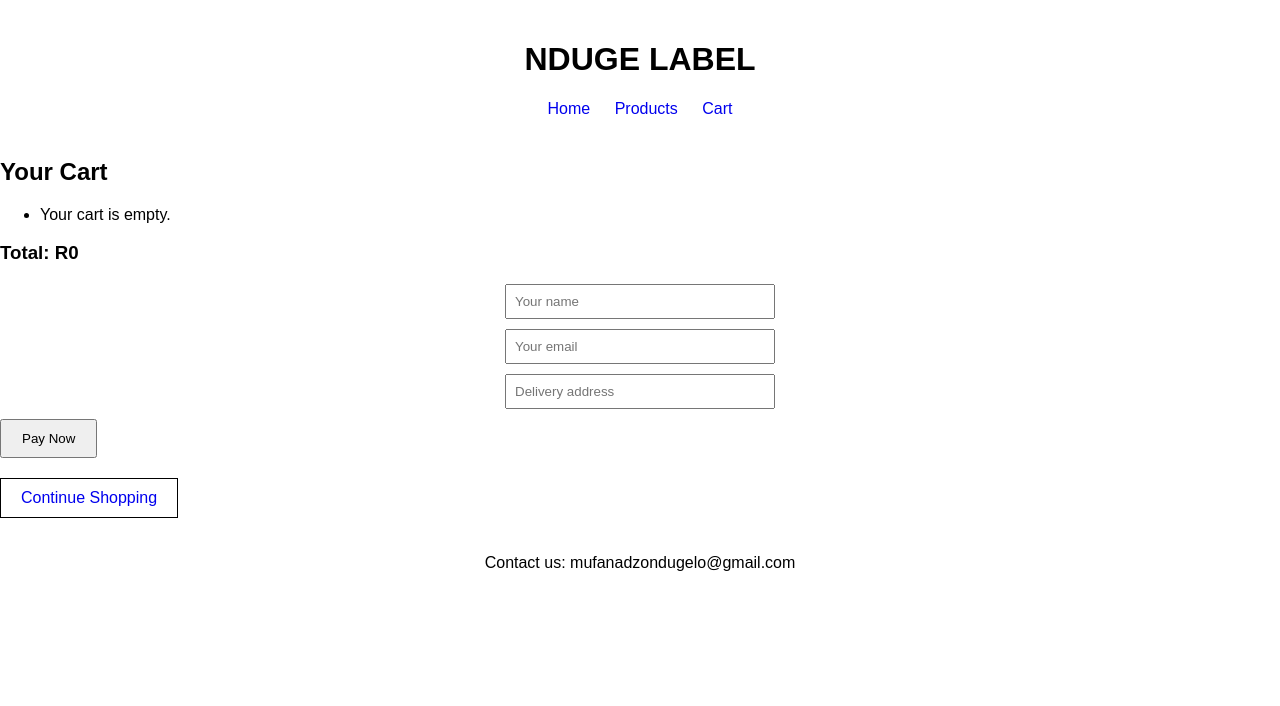
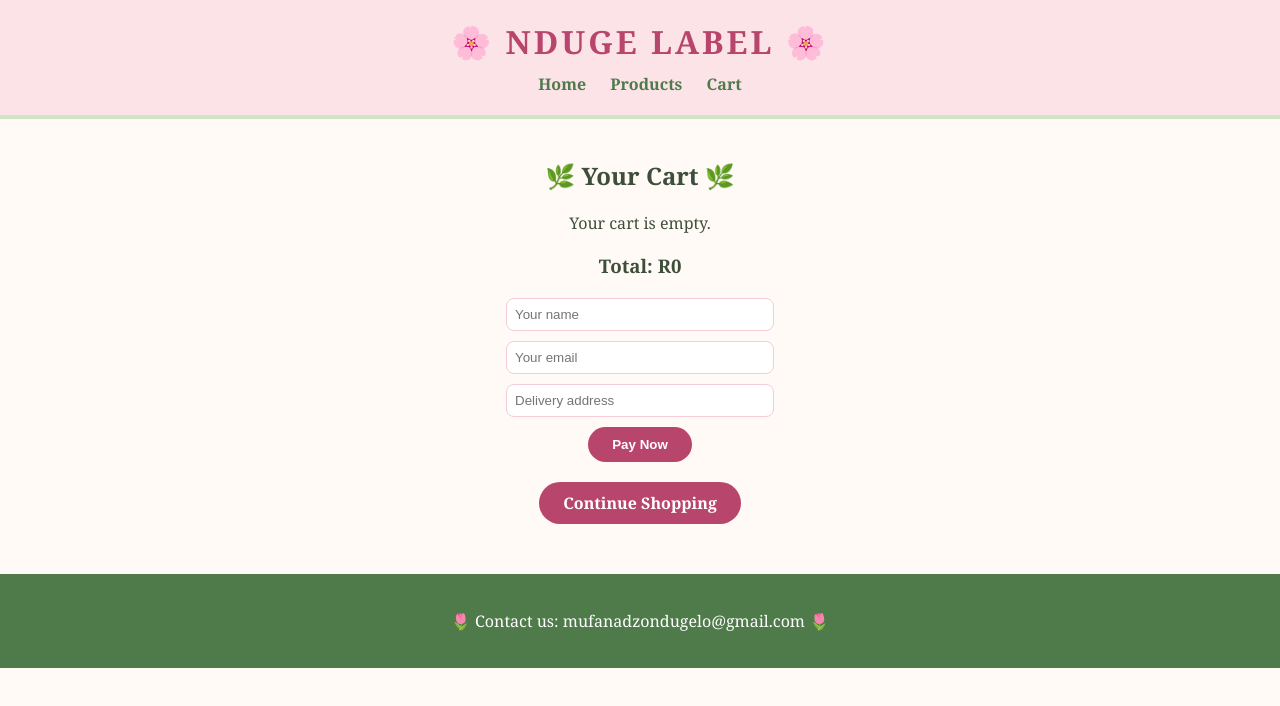
Before and after one commit to NdugeloMufanadzo/CLOTHINGSHOP, a plain HTML site: page cart.html in a window 1280 px wide. Drawn offline with Linux system fonts and the light colour scheme.

Commit message:
Fix flower symbols

```diff
--- a/STYLE.CSS
+++ b/STYLE.CSS
@@ -1,28 +1,73 @@
+@charset "UTF-8";
 body {
-    font-family: Arial, sans-serif;
+    font-family: Georgia, serif;
     margin: 0;
+    background-color: #fffaf5;
+    color: #3d4f3a;
+}
+
+/* little leaves around every heading */
+h2::before {
+    content: "🌿 ";
+}
+
+h2::after {
+    content: " 🌿";
 }
 
 header {
+    background-color: #fbe3e8;
     padding: 20px;
     text-align: center;
+    border-bottom: 4px solid #cfe5c6;
+}
+
+header h1 {
+    color: #b8456b;
+    margin: 0 0 10px 0;
+    letter-spacing: 3px;
+}
+
+header h1::before {
+    content: "🌸 ";
+}
+
+
+header h1::after {
+    content: " 🌸";
 }
 
 nav a {
+    color: #4f7a4a;
     margin: 0 10px;
     text-decoration: none;
+    font-weight: bold;
+}
+
+nav a:hover {
+    color: #b8456b;
 }
 
 .hero {
+    background: linear-gradient(#fbe3e8, #e3f0dc);
+    color: #3d4f3a;
     text-align: center;
     padding: 60px 20px;
 }
 
 .button {
     display: inline-block;
-    padding: 10px 20px;
-    border: 1px solid black;
+    padding: 10px 24px;
+    background-color: #b8456b;
+    color: white;
     text-decoration: none;
+    font-weight: bold;
+    border-radius: 25px;
+}
+
+
+.button:hover {
+    background-color: #9c3558;
 }
 
 .featured {
@@ -37,14 +82,29 @@ nav a {
 }
 
 .item {
-    border: 1px solid #cccccc;
+    background-color: white;
+    border: 2px solid #f4cdd8;
+    border-radius: 15px;
     padding: 20px;
     width: 180px;
+    box-shadow: 0 3px 8px rgba(184, 69, 107, 0.15);
 }
 
 footer {
+    background-color: #4f7a4a;
+    color: white;
     text-align: center;
     padding: 20px;
+    margin-top: 30px;
+}
+
+
+footer p::before {
+    content: "🌷 ";
+}
+
+footer p::after {
+    content: " 🌷";
 }
 
 .products {
@@ -57,8 +117,31 @@ footer {
 }
 
 .add-button {
-    padding: 8px 16px;
+    padding: 8px 18px;
+    background-color: #6a9a5b;
+    color: white;
+    border: none;
+    border-radius: 20px;
     cursor: pointer;
+}
+
+.add-button:hover {
+    background-color: #4f7a4a;
+}
+
+.cart {
+
+    padding: 20px;
+    text-align: center;
+}
+
+.cart ul {
+    list-style: none;
+    padding: 0;
+}
+
+.cart li {
+    margin: 10px 0;
 }
 
 #pay-form {
@@ -70,9 +153,17 @@ footer {
     margin: 10px auto;
     padding: 8px;
     width: 250px;
+    border: 1px solid #f4cdd8;
+    border-radius: 8px;
 }
 
 #pay-form button {
-    padding: 10px 20px;
+    padding: 10px 24px;
+    background-color: #b8456b;
+    color: white;
+    font-weight: bold;
+    border: none;
+
+    border-radius: 25px;
     cursor: pointer;
 }
```
